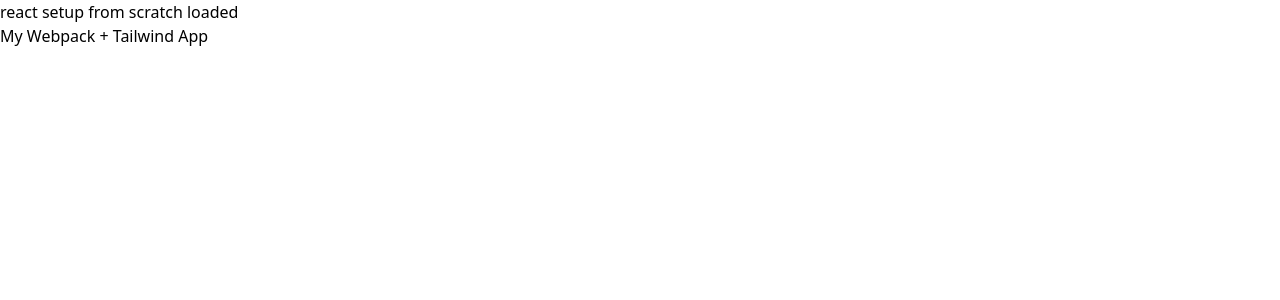
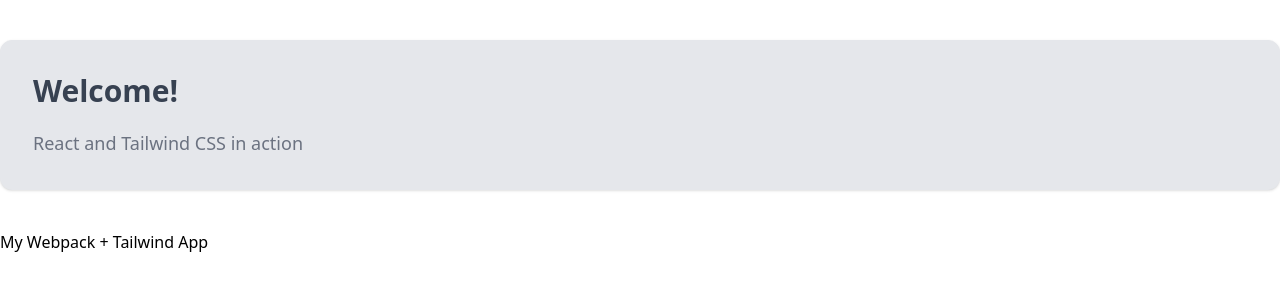
Before and after one commit to kristencendana/portfolio, a React app: page / in a window 1280 px wide. Shown: the top 300 px of the page. Built offline with nearby package versions, Linux system fonts and the light colour scheme.

Commit message:
add tailwind to react app component

```diff
--- a/src/client/app.tsx
+++ b/src/client/app.tsx
@@ -6,7 +6,14 @@
 
 
 return (
-  <div>{'react setup from scratch loaded'}</div>
+  <div className="container mx-auto bg-gray-200 rounded-xl shadow border p-8 m-10">
+  <p className="text-3xl text-gray-700 font-bold mb-5">
+    Welcome!
+  </p>
+  <p className="text-gray-500 text-lg">
+    React and Tailwind CSS in action
+  </p>
+</div>
 );
 
 }
--- a/tailwind.config.js
+++ b/tailwind.config.js
@@ -11,7 +11,7 @@
 
 
 module.exports = {
-  content: ['./dist/*.html'],
+  content: ['./dist/*.html', "./src/**/*.{js,jsx,ts,tsx}"],
   theme: {
     extend: {},
   },
```
